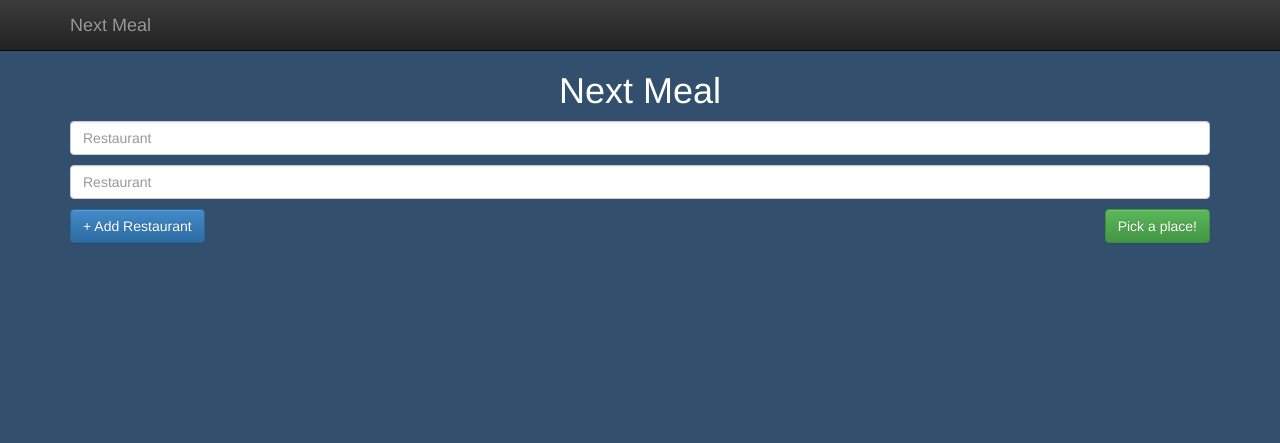
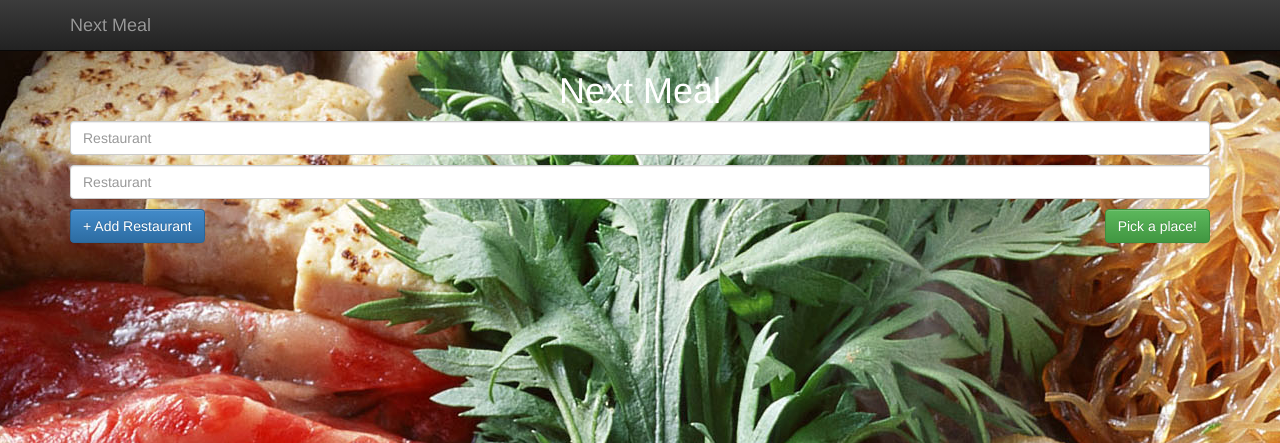
Before and after one commit to frankmariette/restaurant-roulette, a PHP site: page /manual.php in a window 1280 px wide. Shown: the top 443 px of the page. Run offline with PHP 8.4, Linux system fonts and the light colour scheme; some libraries are stand-ins or nearby versions.

Commit message:
adds background image

```diff
--- a/css/style.css
+++ b/css/style.css
@@ -1,10 +1,15 @@
 body{
 	text-align: center;
 	color: white;
-	/*background-image: url('../images/food.png');*/
-	/*background-repeat: repeat;*/
+	/*background-image: url('../images/food.png');
+	background-repeat: repeat;
 	background-color: #32506d;
-	padding-top: 51px;
+*/
+  background-image: url('../images/food-bg.jpg');
+  background-repeat: no-repeat;
+  background-attachment:fixed;
+  background-position:center;
+  padding-top: 51px;
 }
 
 .modal{
```
